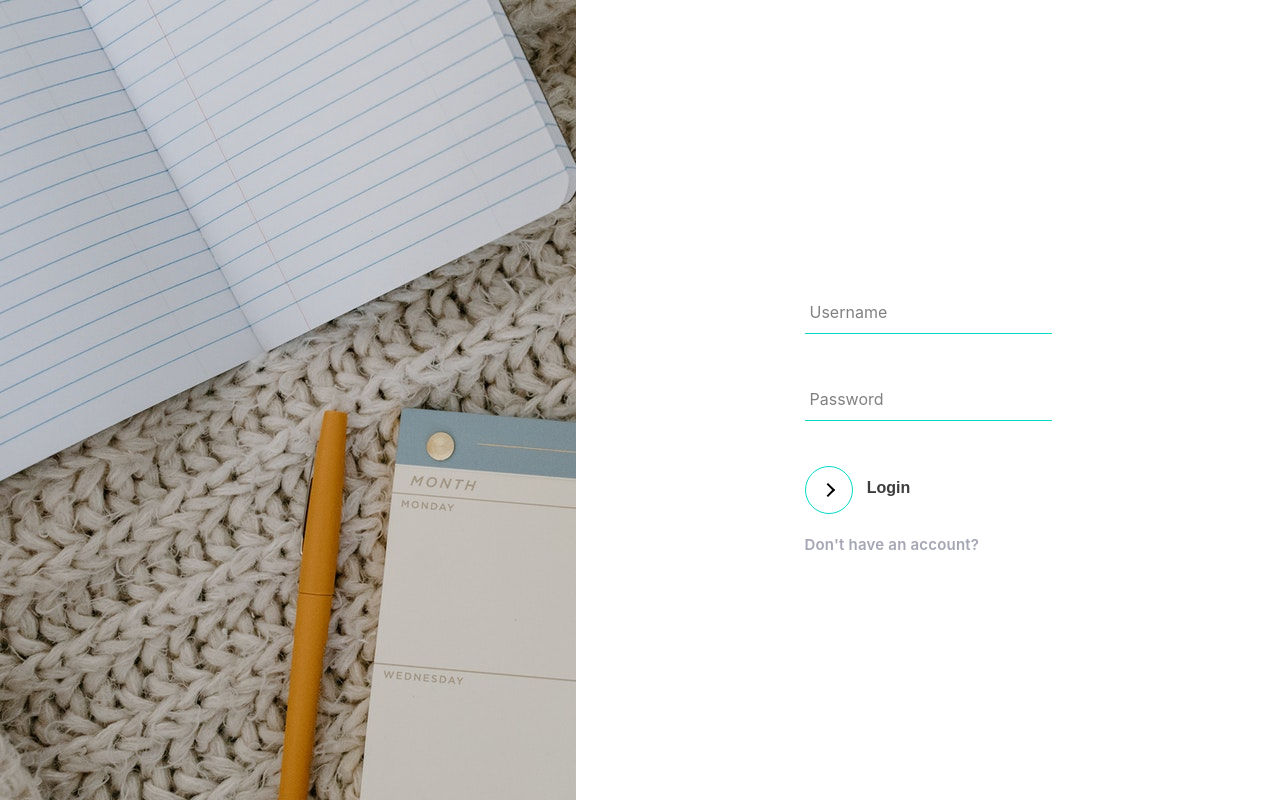
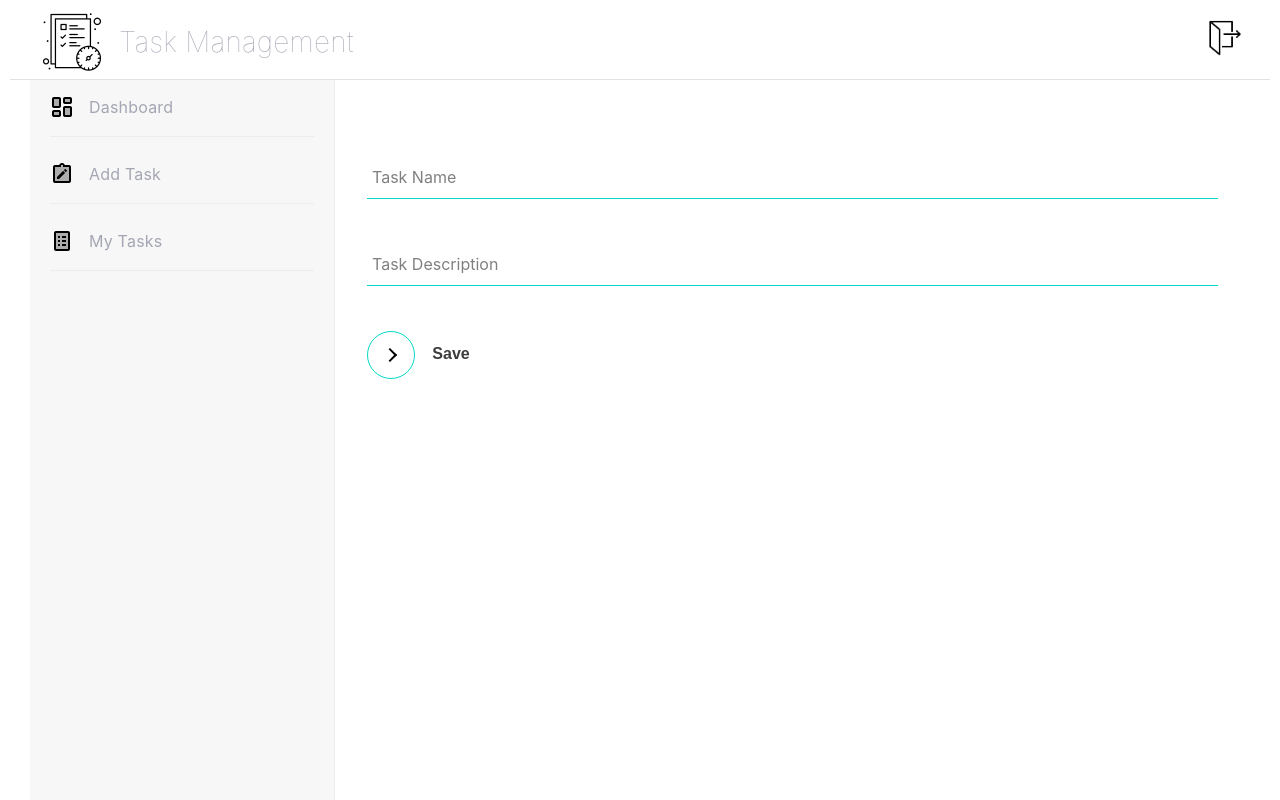
Before and after one commit to milind001/task-app, a React (Create React App) app: page /add-task in a window 1280 px wide. Built offline with nearby package versions, Linux system fonts and the light colour scheme; sample sign-in values are in the browser's storage.

Commit message:
changes made to app file

```diff
--- a/src/App.js
+++ b/src/App.js
@@ -10,8 +10,8 @@ function App() {
   return (
     <Suspense fallback={() => <h3>Loading please wait!!</h3>}>
       <Switch>
-        <Route path="/" component={Signin} />
-        <Route path="/register" component={Signup} />
+        <Route exact path="/" component={Signin} />
+        <Route exact path="/register" component={Signup} />
         <ProtectedRoute path="/" component={Layout} />
         <Route path="*" render={PageNotFound} />
       </Switch>
```
